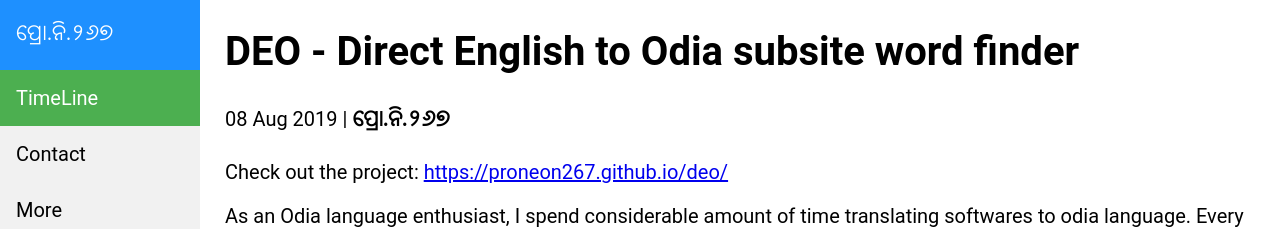
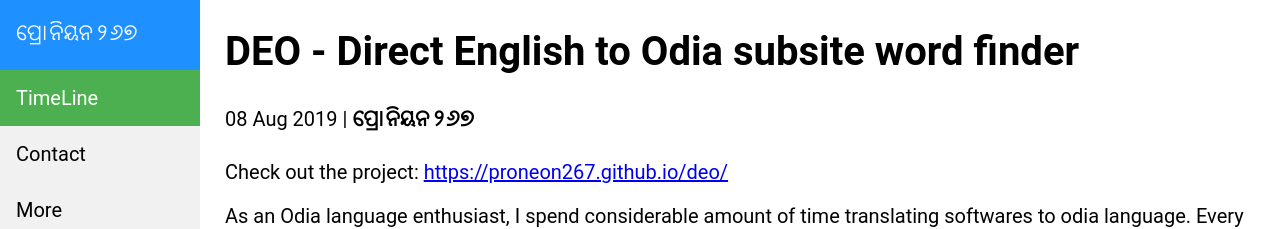
Before and after one commit to proneon267/proneon267.github.io, a Jekyll site: the page built from _posts/2019-08-08-DEO-direct-english-to-odia.md, in a window 1280 px wide and 1002 px high. Shown: the top 229 px of the window. Built offline with Jekyll 4.4.1, drawn with Linux system fonts in a browser that asks for light colours; comment, search, counter and statistics services are not loaded.

Commit message:
Added Lohit-Odia

```diff
--- a/_layouts/default.html
+++ b/_layouts/default.html
@@ -145,7 +145,7 @@
   <body>
 
     <div id="mybar" class="sidebar">
-      <a id="home" href="https://proneon267.github.io/" lang="or">ପ୍ରୋ.ନି.୨୬୭</a>
+      <a id="home" href="https://proneon267.github.io/" lang="or">ପ୍ରୋ ନିୟନ ୨୬୭</a>
       <a id="blog" class=" {{ page.blogstatus }} " href="https://proneon267.github.io/blog/">TimeLine</a>
       <a id="contact" class=" {{ page.contactstatus }} " href="https://proneon267.github.io/contact/">Contact</a>
       <a id="more" class=" {{ page.morestatus }} " href="https://proneon267.github.io/more/">More</a>
--- a/_layouts/post.html
+++ b/_layouts/post.html
@@ -3,7 +3,7 @@ layout: default
 ---
 
 <h1>{{ page.title }}</h1>
-<p class="meta">{{ page.date | date_to_string }}&nbsp;|&nbsp;<b lang="or">ପ୍ରୋ.ନି.୨୬୭</b></p>
+<p class="meta">{{ page.date | date_to_string }}&nbsp;|&nbsp;<b lang="or">ପ୍ରୋ ନିୟନ ୨୬୭</b></p>
 
 {{ content }}
 
```
